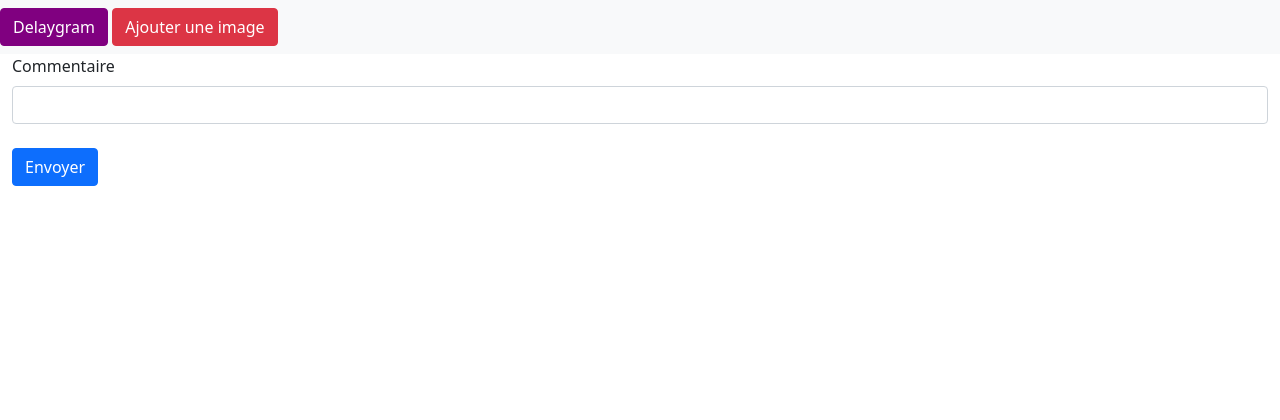
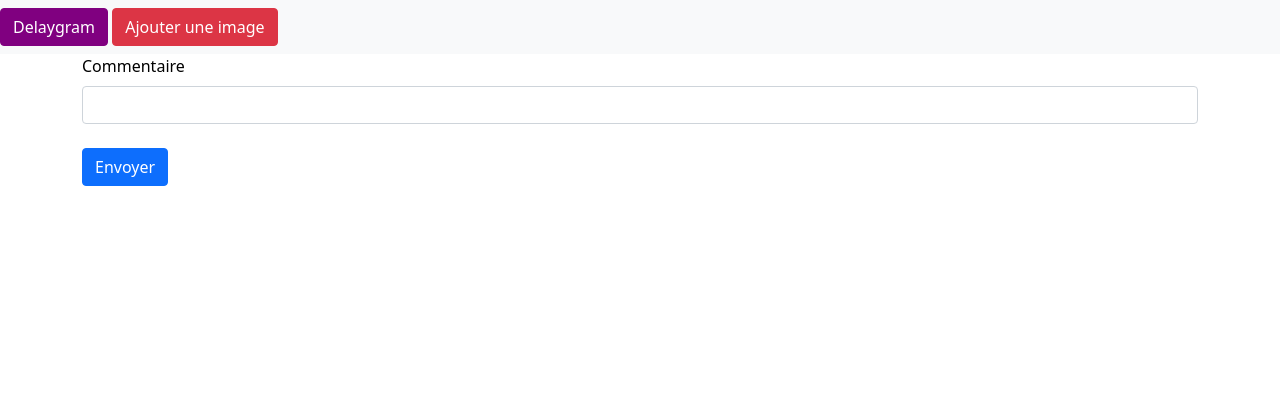
Before and after one commit to MadRealm/projet_web, a Flask app: template templates/comment_post.html.jinja2 in a window 1280 px wide. Shown: the top 420 px of the page. Run offline with Flask 2, Linux system fonts and the light colour scheme; the template is opened without the code that fills it: values that come from a table or form of the project are taken from there, others are empty; tables that the repository leaves empty hold one stand-in row (values such as "Sample post"); some libraries are stand-ins or nearby versions.

Commit message:
trying to add css

```diff
--- a/templates/index.css
+++ b/templates/index.css
@@ -1,4 +1,7 @@
-.image-homepage {
+image-homepage {
     width: 20px;
     height: 10px;
 }
+body {
+    color : black;
+}
--- a/templates/layout.html.jinja2
+++ b/templates/layout.html.jinja2
@@ -7,7 +7,7 @@
 
         <!-- CSS de Bootstrap -->
 	    <link href="https://cdn.jsdelivr.net/npm/bootstrap@5.0.0-beta1/dist/css/bootstrap.min.css" rel="stylesheet" integrity="sha384-giJF6kkoqNQ00vy+HMDP7azOuL0xtbfIcaT9wjKHr8RbDVddVHyTfAAsrekwKmP1" crossorigin="anonymous">
-
+        <link rel="stylesheet" href="index.css">
         <title>Delaygram</title>
     </head>
     <body>
@@ -23,7 +23,7 @@
 
 
 
-    <div class="container-fluid">
+    <div class="container">
         <main class="main-content">
         {% block body %}
         {% endblock %}
```
Also changed, not shown: templates/homepage.html.jinja2 (+1 -1 lines).
